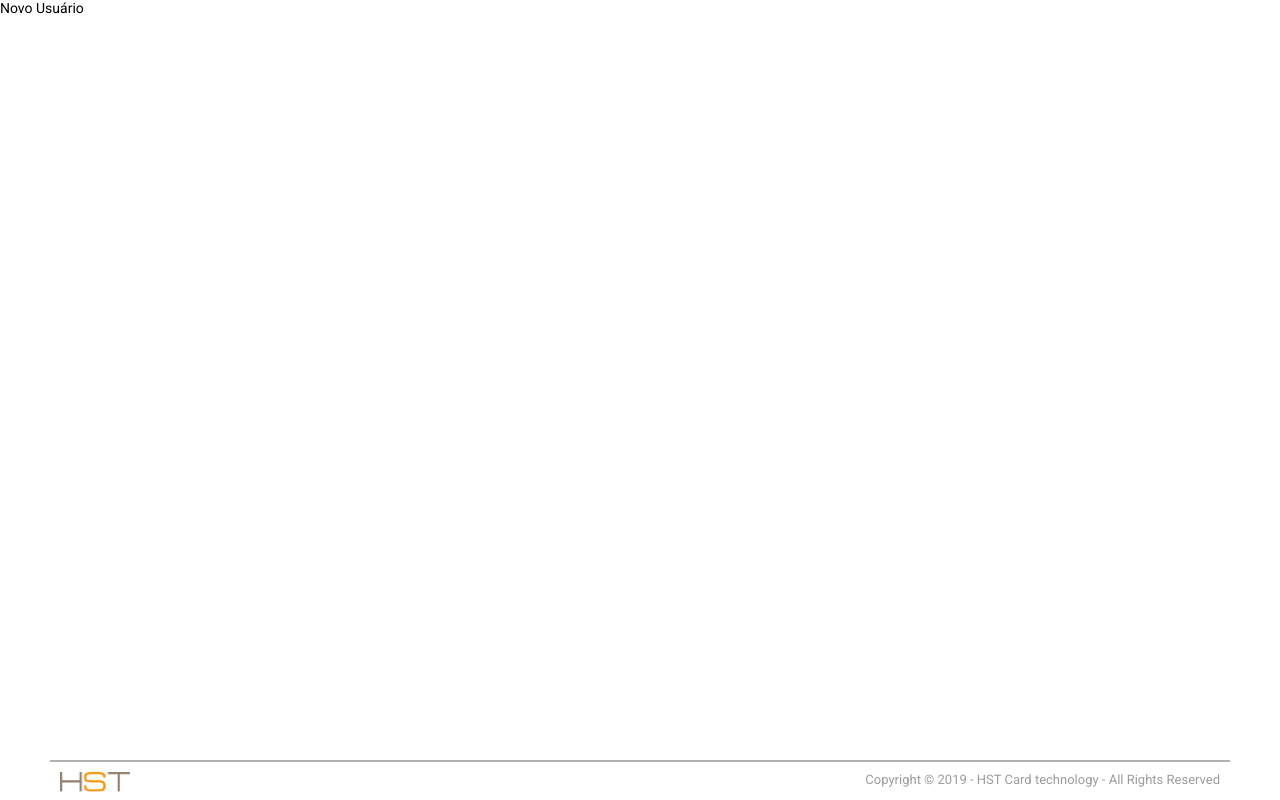
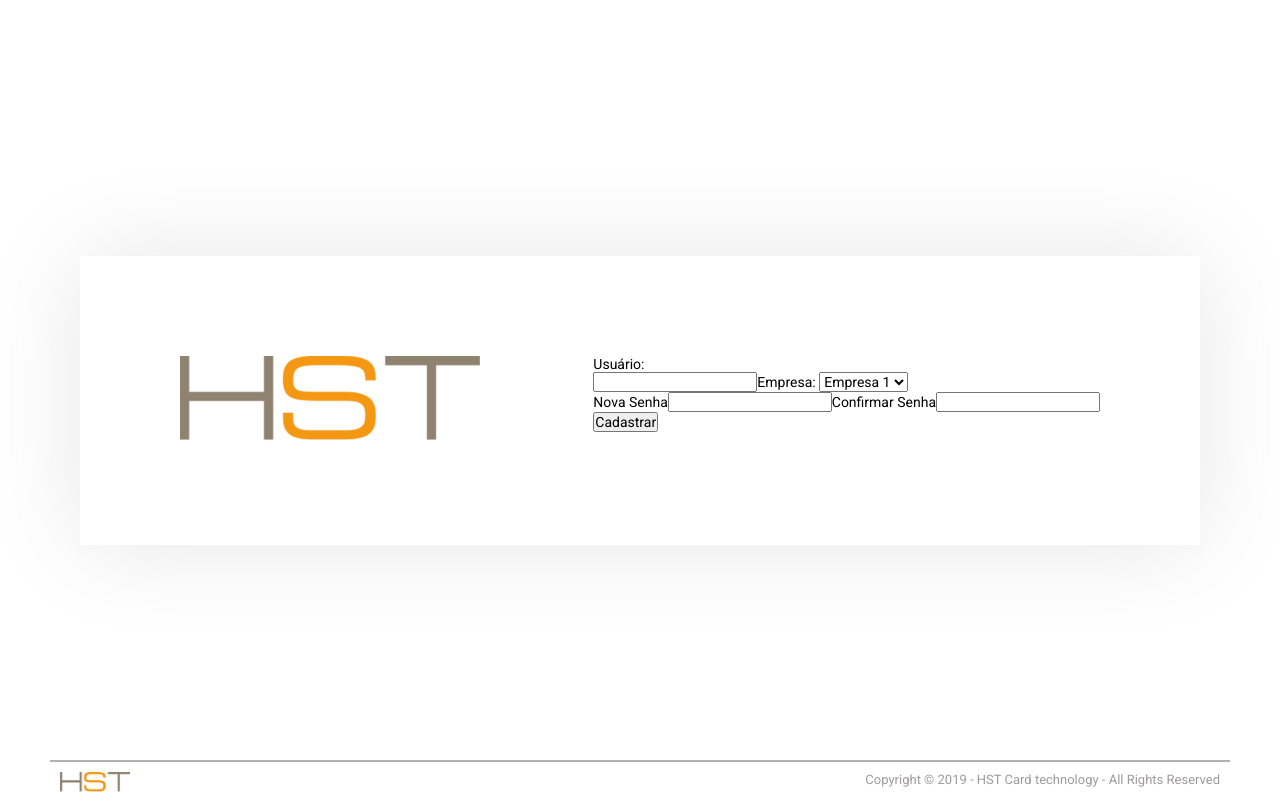
Before and after one commit to vitormuuniz/Desafio-3, a React (Create React App) app in the folder front-end/: page /newuser in a window 1280 px wide. Built offline with nearby package versions, Linux system fonts and the light colour scheme.

Commit message:
NewUser page

```diff
--- a/front-end/src/pages/NewUser/index.js
+++ b/front-end/src/pages/NewUser/index.js
@@ -1,9 +1,41 @@
 import React from 'react';
 
 import './styles.css';
+import '../../global.css';
+
+import hstLogo from '../../assets/logoHST.png';
 
 export default function NewUser(){
     return(
-        <h1>Novo Usuário</h1>
+        <div className="newUser-container">
+            <div className="content">
+                <section>
+                    <img src={hstLogo} alt="HST Card Technology" />
+                </section>
+
+                <form action="">
+                    <div className="basicInfo">
+                        <label htmlFor="userName">Usuário:</label><br/>
+                        <input type="text" id="userName"/>
+                        <label htmlFor="companyName">Empresa: </label>
+                        <select name="companyName" id="companyName">
+                            <option value="empresa1">Empresa 1</option>
+                            <option value="empresa2">Empresa 2</option>
+                            <option value="empresa3">Empresa 3</option>
+                            <option value="empresa4">Empresa 4</option>
+                        </select>
+                    </div>
+
+                    <div className="password">
+                       <label htmlFor="newPassword">Nova Senha</label>
+                        <input type="text" id="newPassword"/>
+                        <label htmlFor="confirmPassword">Confirmar Senha</label>
+                        <input type="text" id="confirmPassword"/>
+                    </div>
+
+                    <button className="button" type="submit">Cadastrar</button>
+               </form>
+            </div>
+        </div>
     );
 }
--- a/front-end/src/pages/NewUser/styles.css
+++ b/front-end/src/pages/NewUser/styles.css
@@ -0,0 +1,20 @@
+.newUser-container{
+    width: 100%;
+    max-width: 1120px;
+    height: 100vh;
+    margin: 0 auto;
+    display: flex;
+    align-items: center;
+    justify-content: center;
+
+}
+
+
+.newUser-container .content{
+    width: 100%;
+    padding: 100px;
+    box-shadow: 0 0 100px rgba(0, 0, 0, 0.1);
+
+    display: flex;
+    justify-content: space-between;
+}
```
